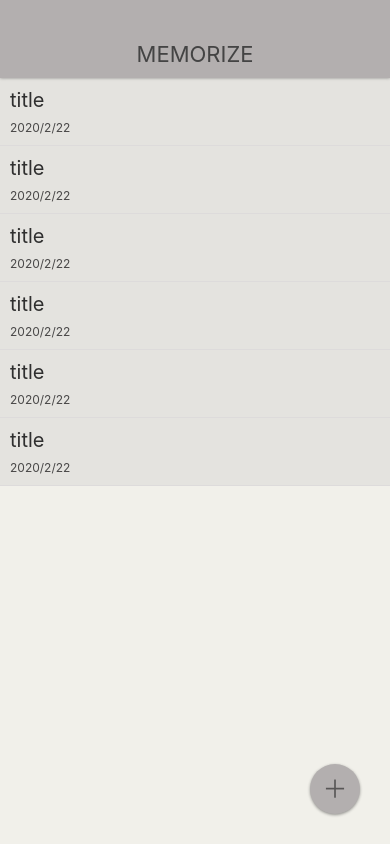
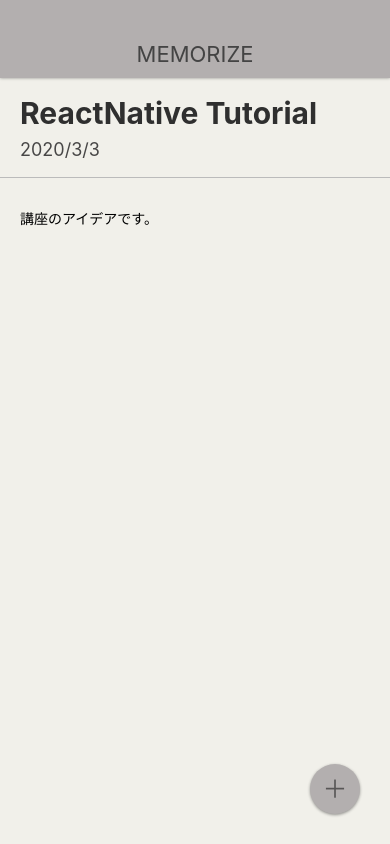
Before and after one commit to masaru-suzuki/ReactNative-tutorial, a React Native app: screen / in a window 390 px wide. Built offline with nearby package versions, Linux system fonts and the light colour scheme.

Commit message:
create MemoDetailScreen.js

```diff
--- a/App.js
+++ b/App.js
@@ -1,13 +1,13 @@
 import React from 'react';
 import { StyleSheet, Text, View } from 'react-native';
 import Appbar from './src/components/AppBar';
-import MemoListScreen from './src/screens/MemoListScreen';
+import MemoDetailScreen from './src/screens/MemoDetailScreen';
 
 export default function App() {
   return (
     <View style={styles.container}>
       <Appbar />
-      <MemoListScreen />
+      <MemoDetailScreen />
     </View>
   );
 }
--- /dev/null
+++ b/src/screens/MemoDetailScreen.js
@@ -0,0 +1,67 @@
+import React from 'react';
+import {StyleSheet, Text, View} from 'react-native';
+import CircleButton from '../elements/CircleButton';
+
+class MemoListScreen extends React.Component {
+  render() {
+    return(
+      <View style={styles.container}>
+          <View style={styles.memoHeader}>
+            <Text style={styles.memoHeaderTitle}>
+            ReactNative Tutorial
+            </Text>
+            <Text style={styles.memoHeaderDate}>
+            2020/3/3
+            </Text>
+          </View>
+          <View style={styles.memoContents}>
+            <Text style={styles.memoContentsText}>
+            講座のアイデアです。
+            </Text>
+          </View>
+          <CircleButton
+            style={styles.editButton}
+            color='white'
+            //circlebuttonに渡したい設定を追加していく
+          >＋</CircleButton>
+      </View>
+    );
+  }
+}
+
+const styles = StyleSheet.create({
+  container: {
+    flex: 1,
+    width:'100%'
+  },
+  memoHeader: {
+    height:100,
+    justifyContent: 'center',
+    padding: 20,
+    borderBottomColor: '#bbb',
+    borderBottomWidth: 1,
+  },
+  memoHeaderTitle: {
+    fontSize: 30,
+    fontWeight: 'bold',
+    color: '#2f2f2f',
+    marginBottom: 8,
+  },
+  memoHeaderDate: {
+    color: '#484747',
+    fontSize :18,
+  },
+  memoContents: {
+    padding: 20,
+    paddingTop: 30,
+    flex: 1,
+  },
+  memoContentsText: {
+
+  },
+  editButton: {
+    top: 75,
+  }
+});
+
+export default MemoListScreen;
```
